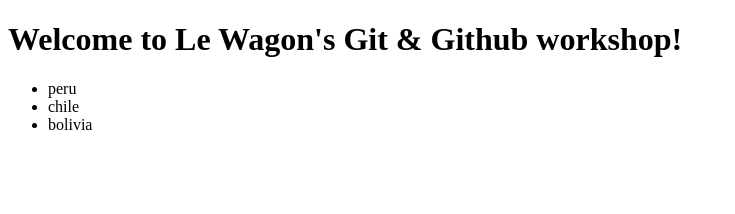
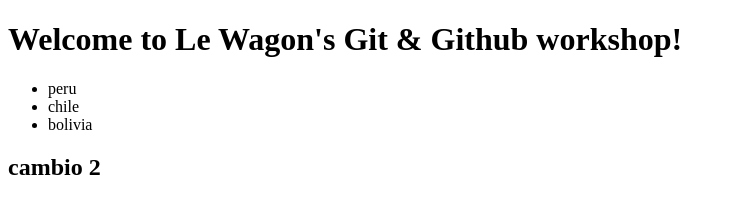
Before and after one commit to FrankErickWilsonBueno/BOOTCAMP, a plain HTML site: page index.html in a window 1280 px wide. Shown: the whole page, without its empty margins (0-735 px from the left). Drawn offline with Linux system fonts and the light colour scheme.

Commit message:
h2 added

```diff
--- a/index.html
+++ b/index.html
@@ -10,5 +10,8 @@
     <li>chile</li>
     <li>bolivia</li>
   </ul></div>
+  <div>
+    <h2>cambio 2</h2>
+  </div>
   </body>
 </html>
```
